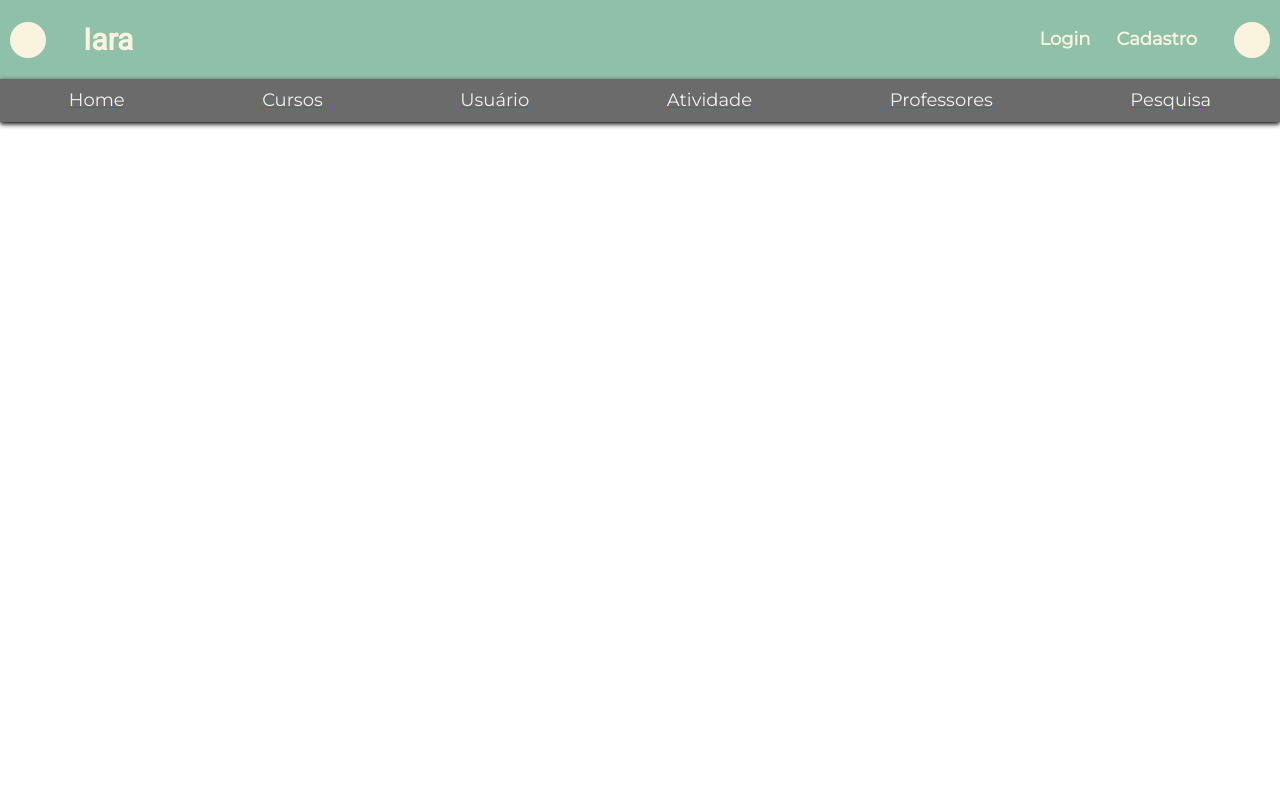
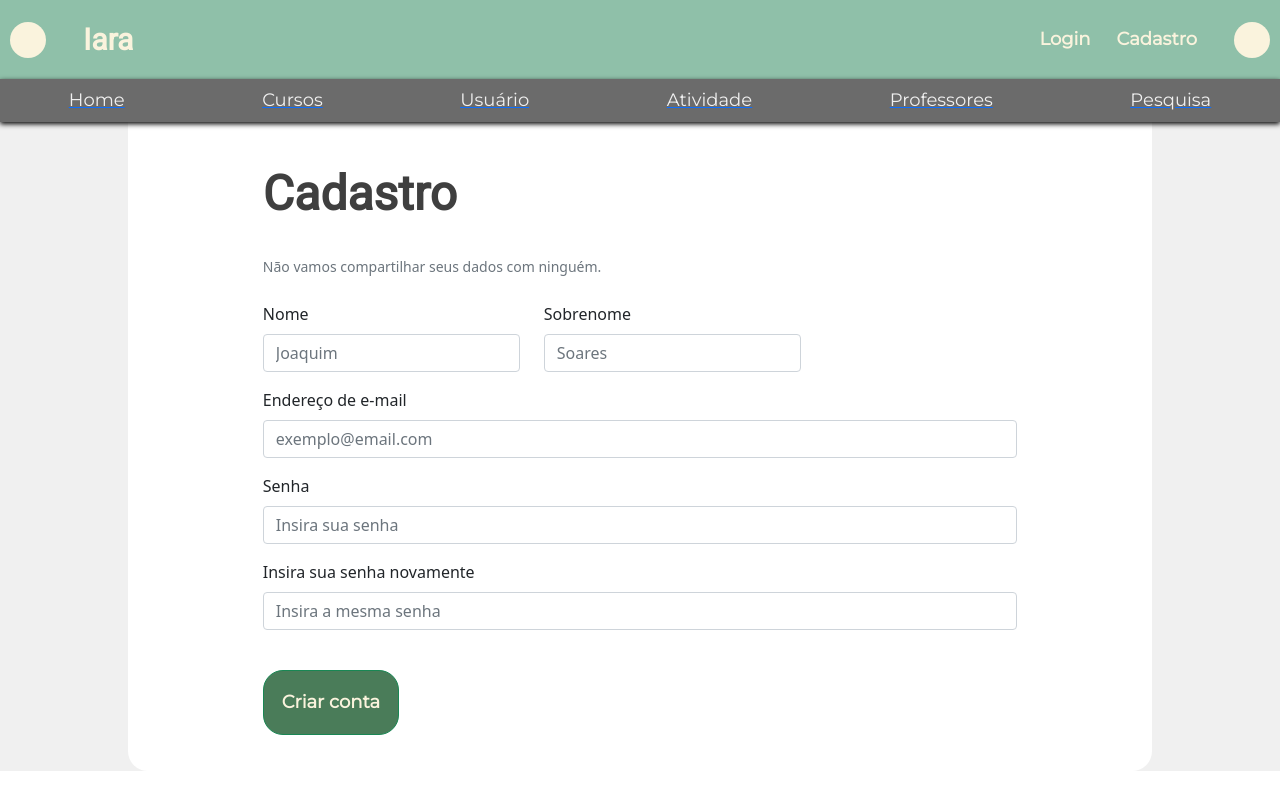
Before and after one commit to GabrielKishida/Iara, a React (Create React App) app: page /signup in a window 1280 px wide. Built offline with nearby package versions, Linux system fonts and the light colour scheme.

Commit message:
✨ Add login and signup page

```diff
--- /dev/null
+++ b/src/modules/AuthPage/LoginPage.tsx
@@ -0,0 +1,41 @@
+import { Grid, Row, VBox } from "../../components/theme/grid";
+
+import Form from "react-bootstrap/Form";
+import { WhiteBox } from "../../components/white_box/white_box";
+import { H3, VSeparator, Body, HSeparator } from "../../components";
+import { PrimaryButton } from "../../components/button";
+import { Link } from "react-router-dom";
+
+export const LoginPage: React.FC = () => {
+  return (
+    <Grid>
+      <Row>
+        <WhiteBox>
+          <VBox>
+            <H3>Login</H3>
+            <VSeparator />
+            <Form>
+              <Form.Group className="mb-3" controlId="email">
+                <Form.Label>Endereço de e-mail</Form.Label>
+                <Form.Control type="email" placeholder="exemplo@email.com" />
+              </Form.Group>
+
+              <Form.Group className="mb-3" controlId="password">
+                <Form.Label>Senha</Form.Label>
+                <Form.Control type="password" placeholder="Insira sua senha" />
+              </Form.Group>
+              <VSeparator />
+              <Row justifyContent="space-between" alignItems="center">
+                <PrimaryButton>Login</PrimaryButton>
+                <HSeparator />
+                <Link to="/signup">
+                  <Body>Não tenho uma conta</Body>
+                </Link>
+              </Row>
+            </Form>
+          </VBox>
+        </WhiteBox>
+      </Row>
+    </Grid>
+  );
+};
--- /dev/null
+++ b/src/modules/AuthPage/SignupPage.tsx
@@ -0,0 +1,59 @@
+import { Grid, Row, VBox } from "../../components/theme/grid";
+
+import Form from "react-bootstrap/Form";
+import { WhiteBox } from "../../components/white_box/white_box";
+import { H3, VSeparator, Body, HSeparator } from "../../components";
+import { PrimaryButton } from "../../components/button";
+import { Link } from "react-router-dom";
+
+export const SignupPage: React.FC = () => {
+  return (
+    <Grid>
+      <Row>
+        <WhiteBox>
+          <VBox>
+            <H3>Cadastro</H3>
+            <VSeparator />
+            <Form>
+              <Form.Text className="text-muted">
+                Não vamos compartilhar seus dados com ninguém.
+              </Form.Text>
+              <VSeparator />
+              <Row justifyContent="flex-start">
+                <Form.Group className="mb-3" controlId="firstName">
+                  <Form.Label>Nome</Form.Label>
+                  <Form.Control type="name" placeholder="Joaquim" />
+                </Form.Group>
+                <HSeparator />
+                <Form.Group className="mb-3" controlId="lastName">
+                  <Form.Label>Sobrenome</Form.Label>
+                  <Form.Control type="name" placeholder="Soares" />
+                </Form.Group>
+              </Row>
+
+              <Form.Group className="mb-3" controlId="email">
+                <Form.Label>Endereço de e-mail</Form.Label>
+                <Form.Control type="email" placeholder="exemplo@email.com" />
+              </Form.Group>
+
+              <Form.Group className="mb-3" controlId="password">
+                <Form.Label>Senha</Form.Label>
+                <Form.Control type="password" placeholder="Insira sua senha" />
+              </Form.Group>
+
+              <Form.Group className="mb-3" controlId="password">
+                <Form.Label>Insira sua senha novamente</Form.Label>
+                <Form.Control
+                  type="password"
+                  placeholder="Insira a mesma senha"
+                />
+              </Form.Group>
+              <VSeparator />
+              <PrimaryButton>Criar conta</PrimaryButton>
+            </Form>
+          </VBox>
+        </WhiteBox>
+      </Row>
+    </Grid>
+  );
+};
--- a/src/modules/routes.tsx
+++ b/src/modules/routes.tsx
@@ -5,6 +5,8 @@ import { BrowserRouter, Route } from "react-router-dom";
 import { SearchPage } from "./SearchPage/SearchPage";
 import { FinishedClassesPage } from "./ClassesPage/FinishedClassesPage";
 import { InProgressClassesPage } from "./ClassesPage/InProgressClassesPage";
+import { LoginPage } from "./AuthPage/LoginPage";
+import { SignupPage } from "./AuthPage/SignupPage";
 
 const Routes: React.FC = (props) => {
   return (
@@ -20,6 +22,8 @@ const Routes: React.FC = (props) => {
         exact
         component={InProgressClassesPage}
       />
+      <Route path="/login" exact component={LoginPage} />
+      <Route path="/signup" exact component={SignupPage} />
     </BrowserRouter>
   );
 };
```
